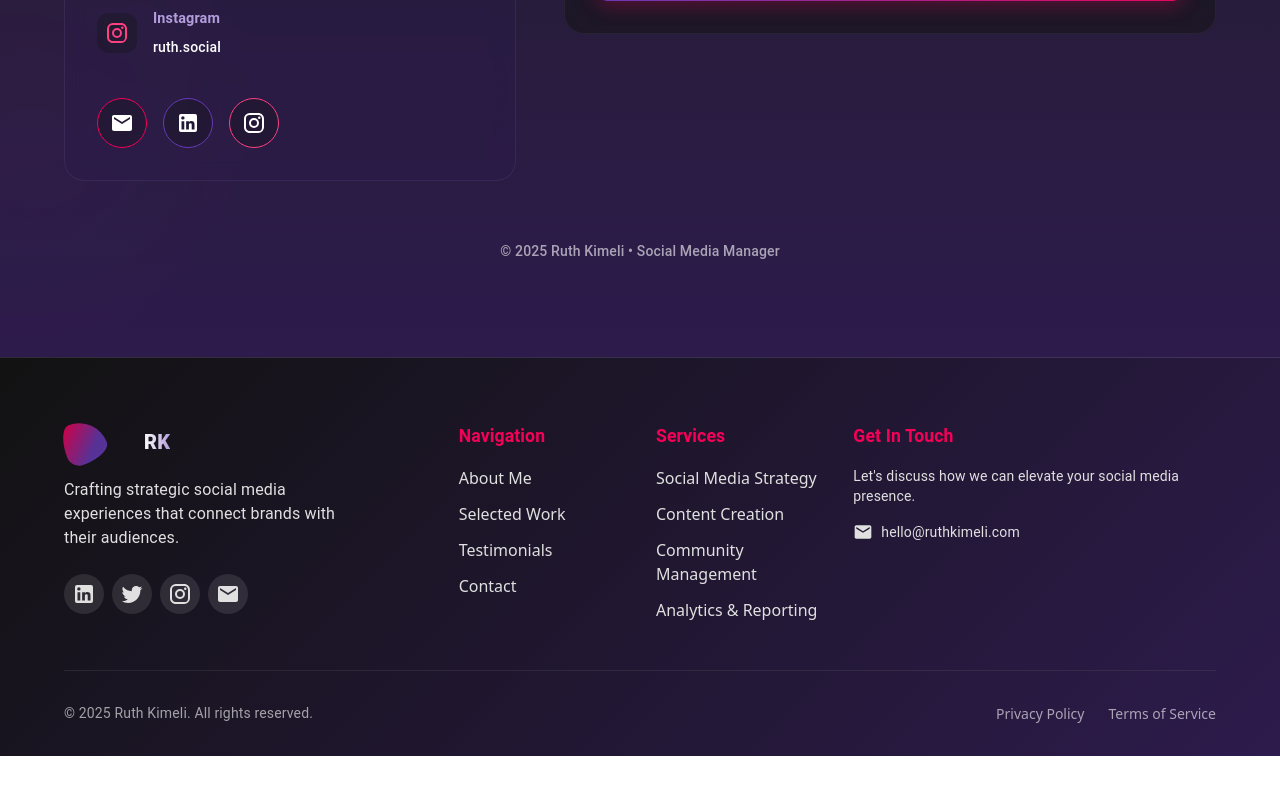
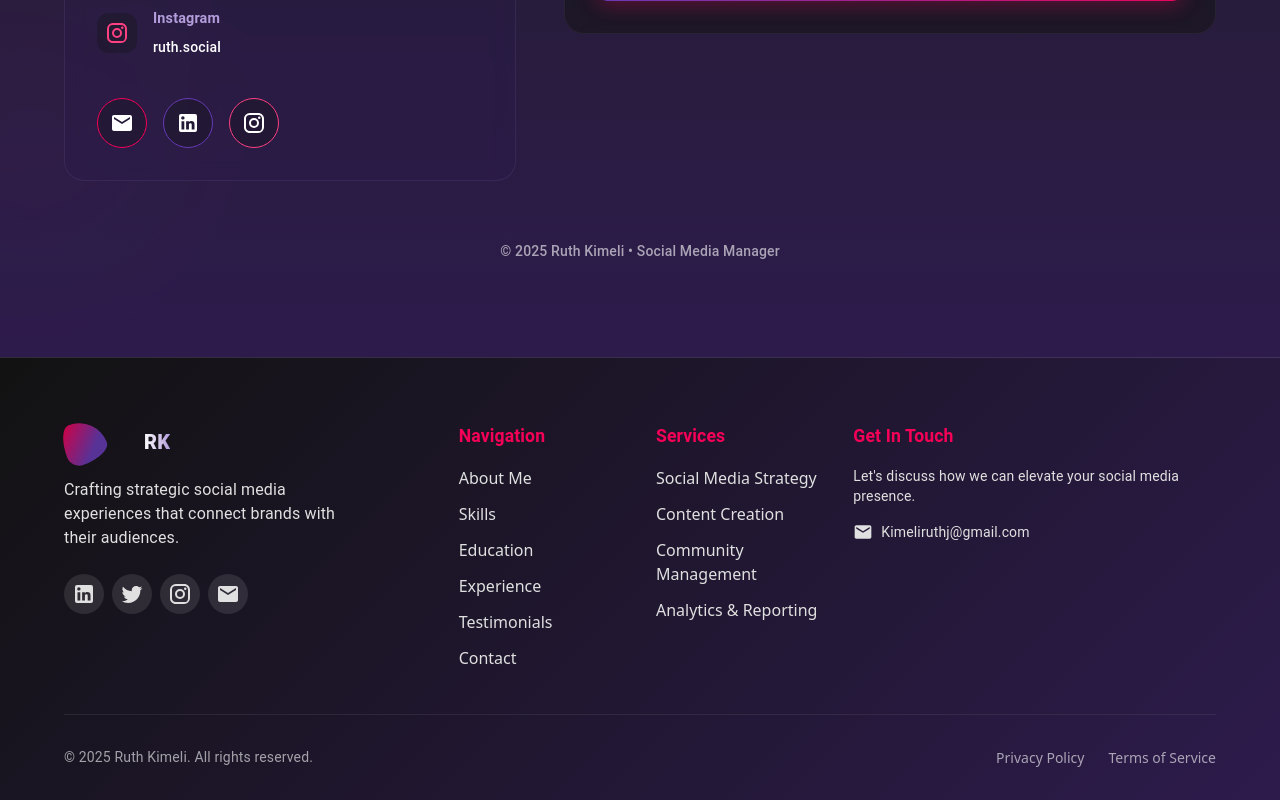
Before and after one commit to Mutai001/Ruth-s-portfolio, a React (Vite) app: page / in a window 1280 px wide. Shown: the part 6554-7354 px from the top of the page. Before the commit the page ends 7310 px from the top, so only its background shows below. Built offline with nearby package versions, Linux system fonts and the light colour scheme.

Commit message:
footer nav

```diff
--- a/src/components/Footer.tsx
+++ b/src/components/Footer.tsx
@@ -1,11 +1,11 @@
 import { useState, useEffect } from 'react';
 import { motion } from 'framer-motion';
+import { Link } from 'react-scroll';
 import {
-  Container,
   Box,
   Typography,
+  Container,
   Grid,
-  Link,
   IconButton,
   Divider,
   useMediaQuery,
@@ -46,24 +46,34 @@ export default function Footer() {
     });
   };
 
-  // Footer links
+  // Scroll settings
+  const scrollSettings = {
+    smooth: true,
+    duration: 500,
+    spy: false,
+    offset: -70
+  };
+
+  // Footer links - updated to match Navbar and App components
   const footerLinks = [
     {
       title: 'Navigation',
       items: [
-        { label: 'About Me', href: '#about' },
-        { label: 'Selected Work', href: '#work' },
-        { label: 'Testimonials', href: '#testimonials' },
-        { label: 'Contact', href: '#contact' }
+        { label: 'About Me', id: 'about' },
+        { label: 'Skills', id: 'skills' },
+        { label: 'Education', id: 'education' },
+        { label: 'Experience', id: 'work' },
+        { label: 'Testimonials', id: 'testimonials' },
+        { label: 'Contact', id: 'contact' }
       ]
     },
     {
       title: 'Services',
       items: [
-        { label: 'Social Media Strategy', href: '#services' },
-        { label: 'Content Creation', href: '#services' },
-        { label: 'Community Management', href: '#services' },
-        { label: 'Analytics & Reporting', href: '#services' }
+        { label: 'Social Media Strategy', id: 'skills' },
+        { label: 'Content Creation', id: 'skills' },
+        { label: 'Community Management', id: 'skills' },
+        { label: 'Analytics & Reporting', id: 'skills' }
       ]
     }
   ];
@@ -203,11 +213,19 @@ export default function Footer() {
                       sx={{ mb: 1.5 }}
                     >
                       <Link
-                        href={item.href}
-                        underline="none"
+                        to={item.id}
+                        {...scrollSettings}
+                        style={{
+                          color: '#e0e0e0',
+                          textDecoration: 'none',
+                          position: 'relative',
+                          cursor: 'pointer',
+                          display: 'inline-block'
+                        }}
+                        className="footer-link"
+                      >
+                        <Box
                           sx={{
-                          color: '#e0e0e0',
-                          position: 'relative',
                             '&::after': {
                               content: '""',
                               position: 'absolute',
@@ -220,14 +238,14 @@ export default function Footer() {
                             },
                             '&:hover': {
                               color: '#ffffff',
-                            textDecoration: 'none'
-                          },
-                          '&:hover::after': {
+                              '&::after': {
                                 width: '100%'
+                              }
                             }
                           }}
                         >
                           {item.label}
+                        </Box>
                       </Link>
                     </Box>
                   ))}
@@ -266,24 +284,23 @@ export default function Footer() {
                 flexDirection: 'column',
                 gap: 1.5
               }}>
-                <Link
-                  href="mailto:hello@ruthkimeli.com"
-                  underline="none"
-                  sx={{
+                <a
+                  href="mailto:Kimeliruthj@gmail.com"
+                  style={{
                     color: '#e0e0e0',
                     display: 'flex',
                     alignItems: 'center',
-                    gap: 1,
-                    '&:hover': {
-                      color: '#ffffff'
-                    }
+                    gap: '8px',
+                    textDecoration: 'none'
                   }}
+                  onMouseOver={(e) => e.currentTarget.style.color = '#ffffff'}
+                  onMouseOut={(e) => e.currentTarget.style.color = '#e0e0e0'}
                 >
                   <EmailIcon fontSize="small" />
                   <Typography variant="body2">
-                    hello@ruthkimeli.com
+                    Kimeliruthj@gmail.com
                   </Typography>
-                </Link>
+                </a>
               </Box>
             </motion.div>
           </Grid>
@@ -313,24 +330,30 @@ export default function Footer() {
 
           <Box sx={{ display: 'flex', gap: 3 }}>
             <Link
-              href="#privacy"
-              underline="none"
-              sx={{
+              to="about"
+              {...scrollSettings}
+              style={{
                 color: 'rgba(255,255,255,0.6)',
                 fontSize: '0.875rem',
-                '&:hover': { color: '#ffffff' }
+                textDecoration: 'none',
+                cursor: 'pointer'
               }}
+              onMouseOver={(e) => e.currentTarget.style.color = '#ffffff'}
+              onMouseOut={(e) => e.currentTarget.style.color = 'rgba(255,255,255,0.6)'}
             >
               Privacy Policy
             </Link>
             <Link
-              href="#terms"
-              underline="none"
-              sx={{
+              to="about"
+              {...scrollSettings}
+              style={{
                 color: 'rgba(255,255,255,0.6)',
                 fontSize: '0.875rem',
-                '&:hover': { color: '#ffffff' }
+                textDecoration: 'none',
+                cursor: 'pointer'
               }}
+              onMouseOver={(e) => e.currentTarget.style.color = '#ffffff'}
+              onMouseOut={(e) => e.currentTarget.style.color = 'rgba(255,255,255,0.6)'}
             >
               Terms of Service
             </Link>
```
Lines whose indentation alone changed are shown as unchanged.
